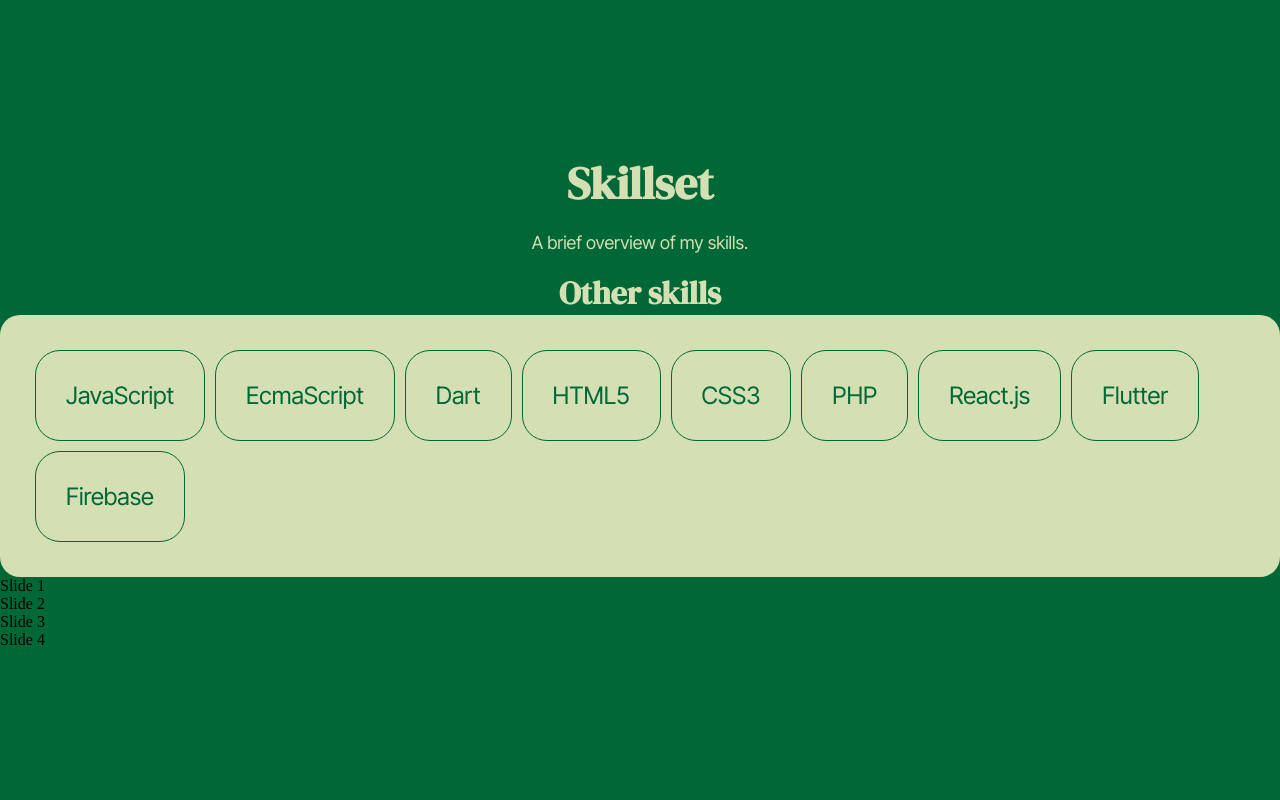
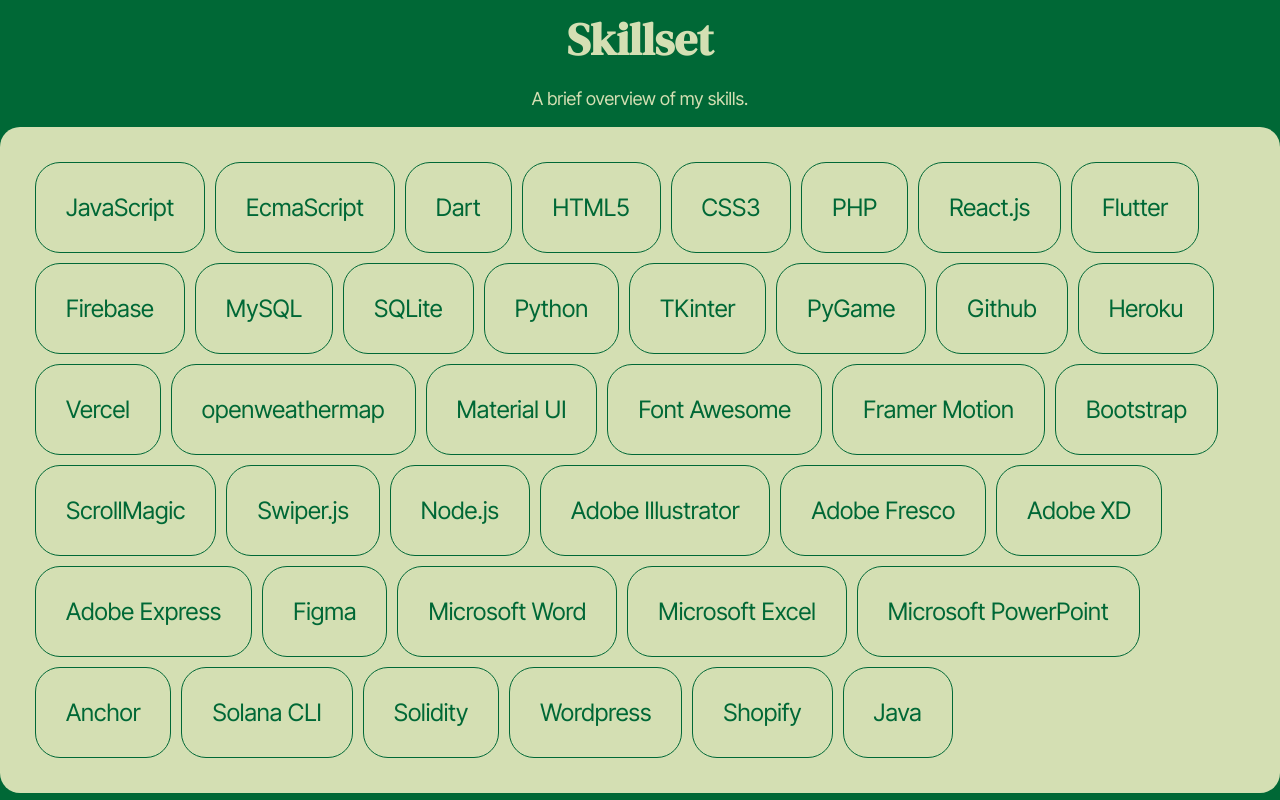
Before and after one commit to them2dt/maruthan-com-2023, a React (Create React App) app: page / in a window 1280 px wide. Shown: the part 2400-3200 px from the top of the page. Built offline with nearby package versions, Linux system fonts and the light colour scheme.

Commit message:
add skills

```diff
--- a/src/App.js
+++ b/src/App.js
@@ -1,7 +1,6 @@
 import "./App.css";
 import keymount from "./keymount.jpg";
-import { Navigation, Pagination, Scrollbar, A11y } from "swiper";
-import { Swiper, SwiperSlide } from "swiper/react";
+import Switch from "@mui/material/Switch";
 
 function App() {
   return (
@@ -129,13 +128,7 @@
           <div className="skillset-content-subtext">
             <p>A brief overview of my skills.</p>
           </div>
-
-          <div className="skillset-content-main-skills">
-            <div className="skillset-content-main-skills-content"></div>
-          </div>
-          <div className="skillset-content-carousel-title">
-            <h3>Other skills</h3>
-          </div>
+          {/**Toggle switch  to sort out the irrelevant stuff*/}
           <div className="skillset-content-carousel">
             <button className="skill">JavaScript</button>
             <button className="skill">EcmaScript</button>
@@ -146,23 +139,37 @@
             <button className="skill">React.js</button>
             <button className="skill">Flutter</button>
             <button className="skill">Firebase</button>
+            <button className="skill">MySQL</button>
+            <button className="skill">SQLite</button>
+            <button className="skill">Python</button>
+            <button className="skill">TKinter</button>
+            <button className="skill">PyGame</button>
+            <button className="skill">Github</button>
+            <button className="skill">Heroku</button>
+            <button className="skill">Vercel</button>
+            <button className="skill">openweathermap</button>
+            <button className="skill">Material UI</button>
+            <button className="skill">Font Awesome</button>
+            <button className="skill">Framer Motion</button>
+            <button className="skill">Bootstrap</button>
+            <button className="skill">ScrollMagic</button>
+            <button className="skill">Swiper.js</button>
+            <button className="skill">Node.js</button>
+            <button className="skill">Adobe Illustrator</button>
+            <button className="skill">Adobe Fresco</button>
+            <button className="skill">Adobe XD</button>
+            <button className="skill">Adobe Express</button>
+            <button className="skill">Figma</button>
+            <button className="skill">Microsoft Word</button>
+            <button className="skill">Microsoft Excel</button>
+            <button className="skill">Microsoft PowerPoint</button>
+            <button className="skill">Anchor</button>
+            <button className="skill">Solana CLI</button>
+            <button className="skill">Solidity</button>
+            <button className="skill">Wordpress</button>
+            <button className="skill">Shopify</button>
+            <button className="skill">Java</button>
           </div>
-          <Swiper
-            // install Swiper modules
-            modules={[Navigation, Pagination, Scrollbar, A11y]}
-            spaceBetween={50}
-            slidesPerView={3}
-            navigation
-            pagination={{ clickable: true }}
-            scrollbar={{ draggable: true }}
-            onSwiper={(swiper) => console.log(swiper)}
-            onSlideChange={() => console.log("slide change")}
-          >
-            <SwiperSlide>Slide 1</SwiperSlide>
-            <SwiperSlide>Slide 2</SwiperSlide>
-            <SwiperSlide>Slide 3</SwiperSlide>
-            <SwiperSlide>Slide 4</SwiperSlide>
-          </Swiper>
         </div>
       </div>
       <div id="collab" className="collab"></div>
```
